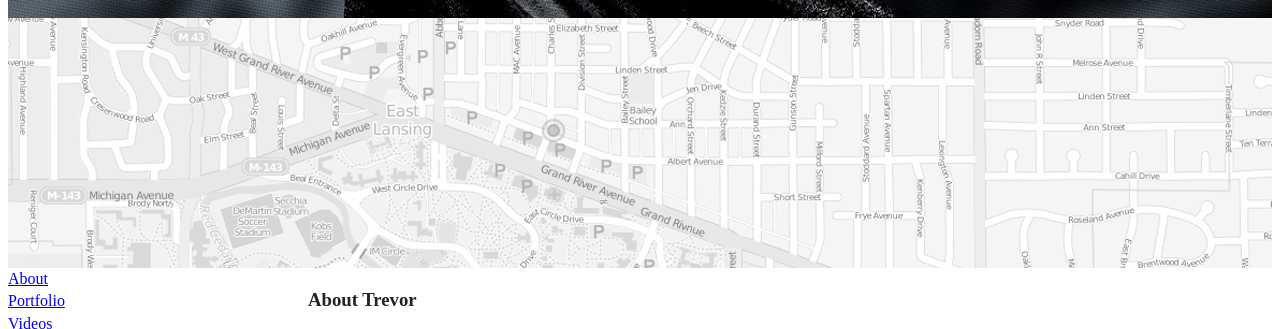
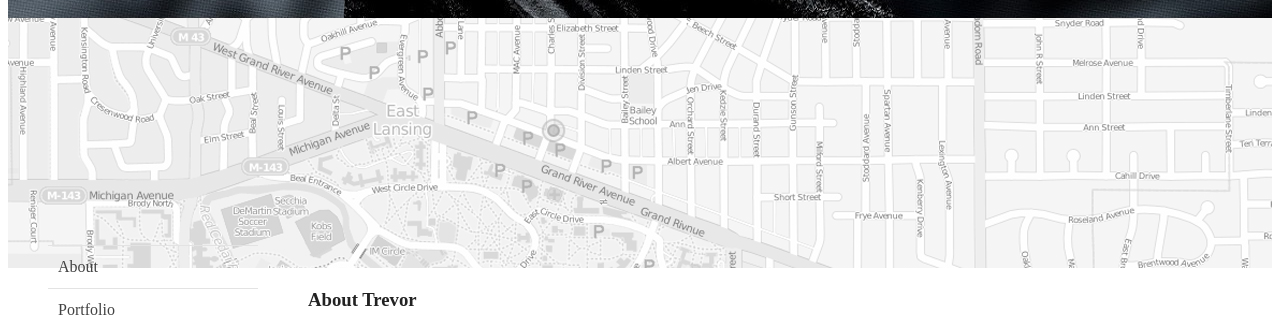
Before and after one commit to linettre/TC349, a plain HTML site: page week5/index.html in a window 1280 px wide. Shown: the part 585-914 px from the top of the page. Drawn offline with nearby package versions, Linux system fonts and the light colour scheme.

Commit message:
added skrollr on menu, also updated style on menu

```diff
--- a/week5/css/main.css
+++ b/week5/css/main.css
@@ -150,6 +150,23 @@ article{
 border-color:#aeccf9;
 }
 
+nav ul{
+	margin:30px 0 0 40px;
+}
+nav a{
+	color:#424242;
+	text-decoration:none;
+	display:block;
+	padding:10px;
+	border-top:1px solid #e3e3e3;
+
+}
+
+nav a:hover{
+	background:#f3f3f3;
+	transition: background-color .6s; //added for fun
+}
+
 
 
 
@@ -237,12 +254,13 @@ article{
 * Clearfix: contain floats
 *
 * For modern browsers
+
 * 1. The space content is one way to avoid an Opera bug when the
- *    `contenteditable` attribute is included anywhere else in the document.
- *    Otherwise it causes space to appear at the top and bottom of elements
- *    that receive the `clearfix` class.
+* `contenteditable` attribute is included anywhere else in the document.
+* Otherwise it causes space to appear at the top and bottom of elements
+* that receive the `clearfix` class.
 * 2. The use of `table` rather than `block` is only necessary if using
- *    `:before` to contain the top-margins of child elements.
+* `:before` to contain the top-margins of child elements.
 */
 
 .clearfix:before,
--- a/week5/index.html
+++ b/week5/index.html
@@ -26,8 +26,8 @@
     <div id="map-location" data-0="background-image:url(img/mapbw.jpg);opacity:.5;" data-500="background-image:url(img/mapcolor.jpg);opacity:1;" data-800="opacity:.5;">
 
     </div>
-    <nav>
-   		<ul>
+    <nav data-0="position:absolute;top:800px;" data-800="position:absolute;top:800px;" data-1500="position:absolute;top:1550px;">
+   		<ul >
         <li><a href="#about">About</a></li>
         <li><a href="#portfolio">Portfolio</a></li>
         <li><a href="#videos">Videos</a></li>
@@ -75,7 +75,8 @@
         <script src="js/plugins.js"></script>
         <script src="js/main.js"></script>
 		<script type="text/javascript">
-        	var s = skrollr.init();
+        if($(window).width() > 600){
+            var s = skrollr.init();
             skrollr.menu.init(s, {
     //skrollr will smoothly animate to the new position using `animateTo`.
     animate: true,
@@ -90,7 +91,9 @@
     duration: function(currentTop, targetTop) {
         return 500;
         }
-});
+
+	});
+}
         </script>
 
     </body>
```
Lines whose indentation alone changed are shown as unchanged.
